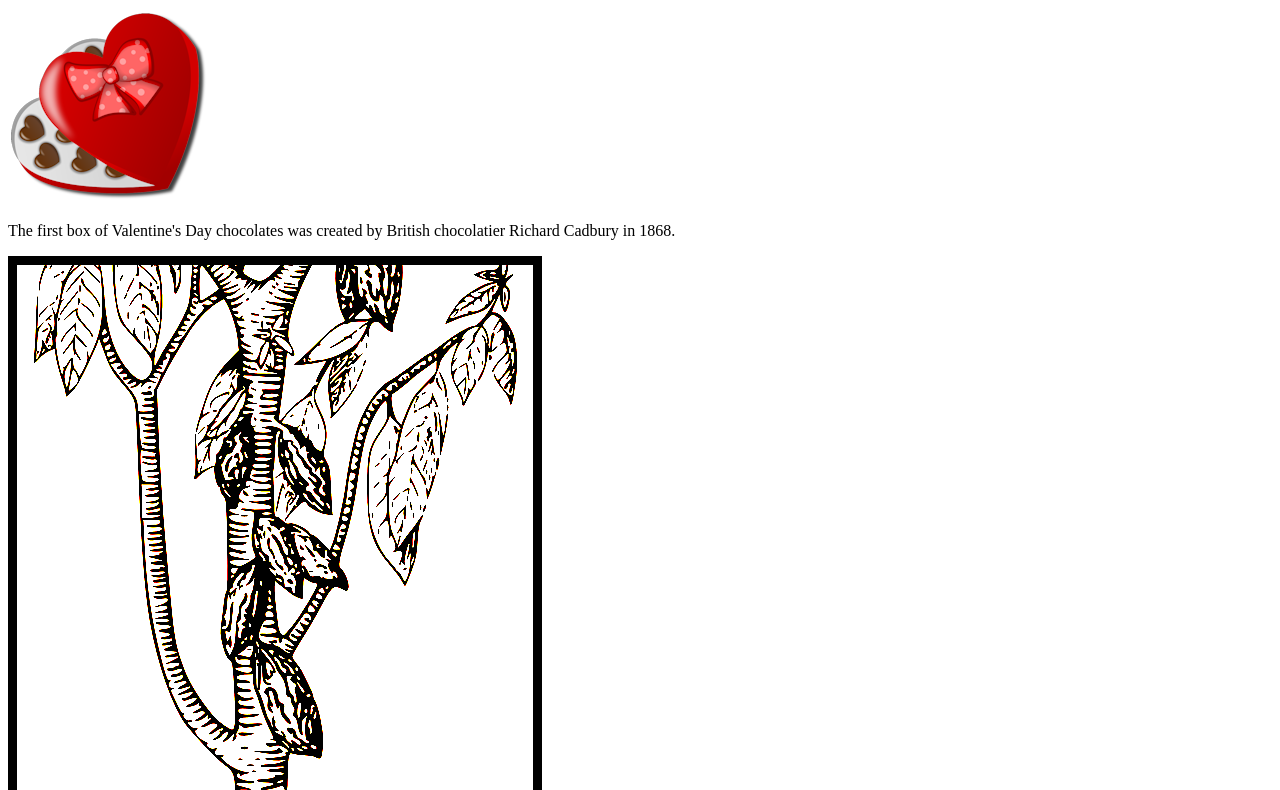
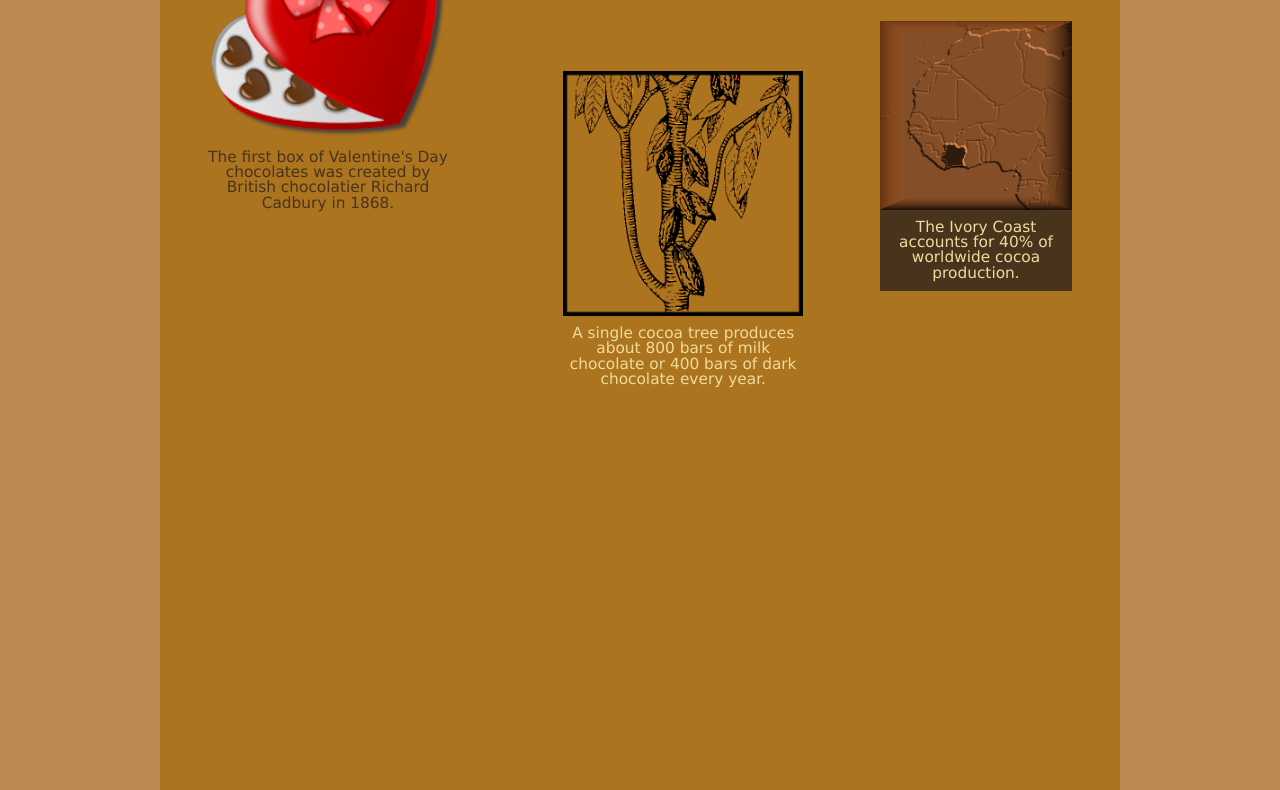
Before and after one commit to LHaupt08/tutorial3, a plain HTML site: page html/pc_info.html in a window 1280 px wide. Shown: the part 441-1231 px from the top of the page. Drawn offline with Linux system fonts and the light colour scheme.

Commit message:
fixed files

```diff
--- a/css/pc_info.css
+++ b/css/pc_info.css
@@ -11,26 +11,45 @@
 
 */
 
+div.infobox {display:none;}
 
 /* Main Styles */
 
-
+main {
+   position: relative;
+   height:1400px;
+   width: 100%;
+}
 
 /* Infographic Styles */
 
-
+div.infobox {
+   position: absolute;
+}
 
 /* First Infographic */
 
-
+div#info1 {
+   display: block;
+   top: 20px;
+   left: 5%;
+}
 
 /* Second Infographic */
 
-
+div#info2 {
+   display: block;
+   top: 185px;
+   left: 42%;
+}
 
 /* Third Infographic */
 
-
+div#info3 {
+   display: block;
+   top: 135px;
+   left: 75%;
+}
 
 /* Fourth Infographic */
 
--- a/html/pc_info.html
+++ b/html/pc_info.html
@@ -14,6 +14,11 @@
    -->
    <meta charset="utf-8" />
    <title>Chocolate Infographic</title>
+
+   <link href="../css/pc_reset.css" rel="stylesheet" />
+   <link href="../css/pc_styles3.css" rel="stylesheet" />
+   <link href="../css/pc_info.css" rel="stylesheet" />
+
 </head>
 
 <body>
```
